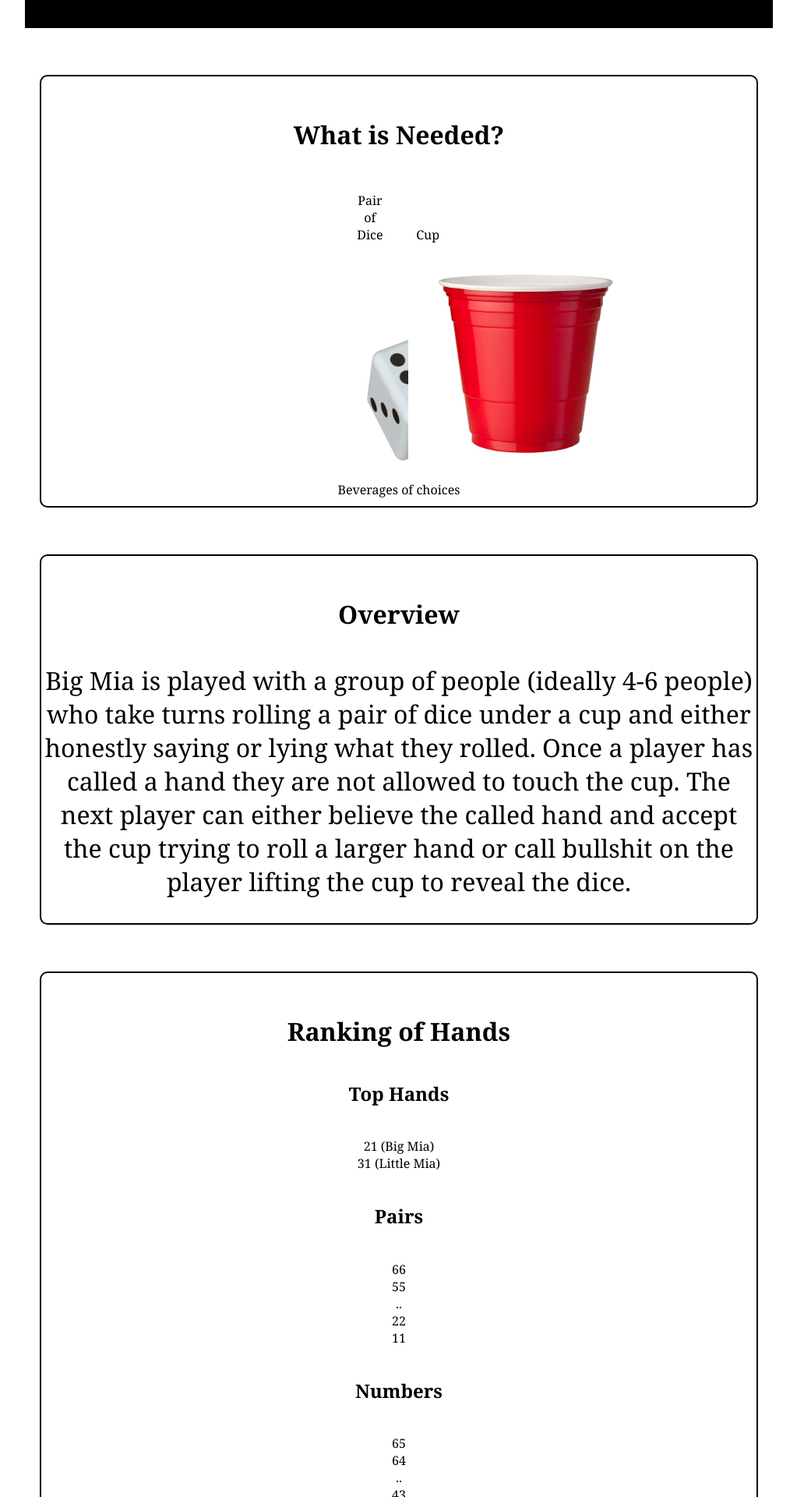
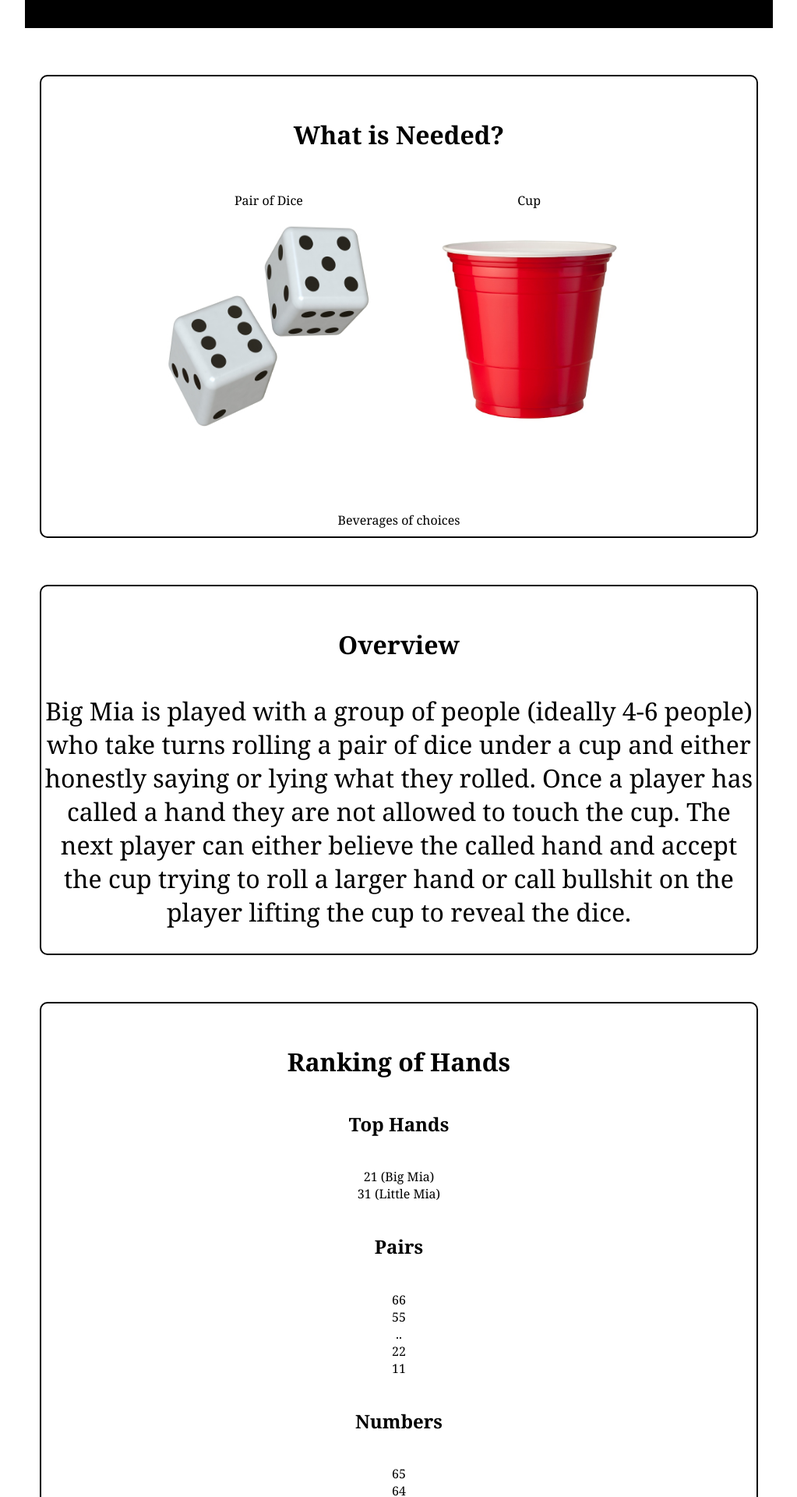
Before and after one commit to bryanrideout/bryanrideout.github.io, a Jekyll site: the page index.html, which Jekyll copies as it is, in a window 1280 px wide. Shown: the part 890-2810 px from the top of the page at 78% size, without its empty margins (128-1151 px from the left). Built offline with Jekyll 4.4.1, drawn with Linux system fonts in a browser that asks for light colours.

Commit message:
Update main.css

```diff
--- a/css/main.css
+++ b/css/main.css
@@ -48,8 +48,8 @@ h5 {
 
 .dice{
 	display: inline-block;
-	width: 50px;
-   	height: 50px;
+	width: 310px;
+   	height: 400px;
     	margin: 10px;
 	text-align: center;
 }
```
